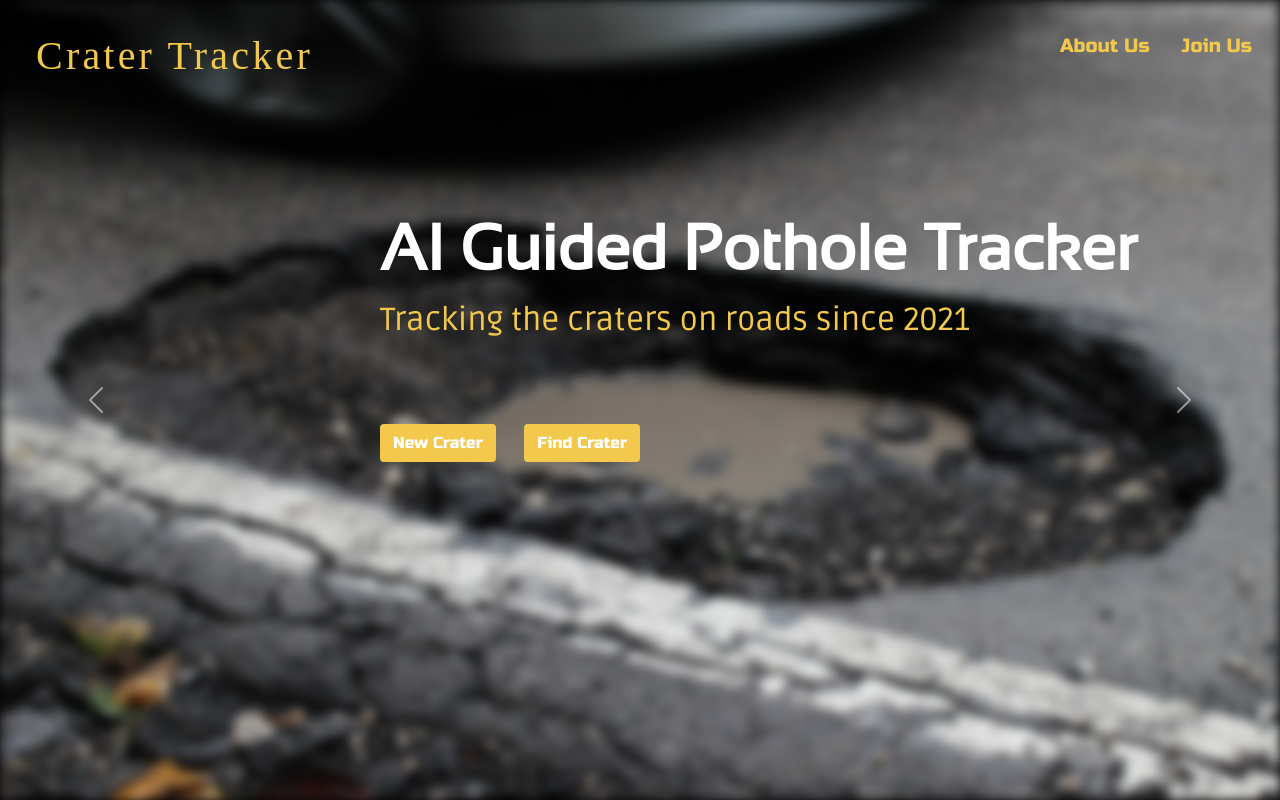
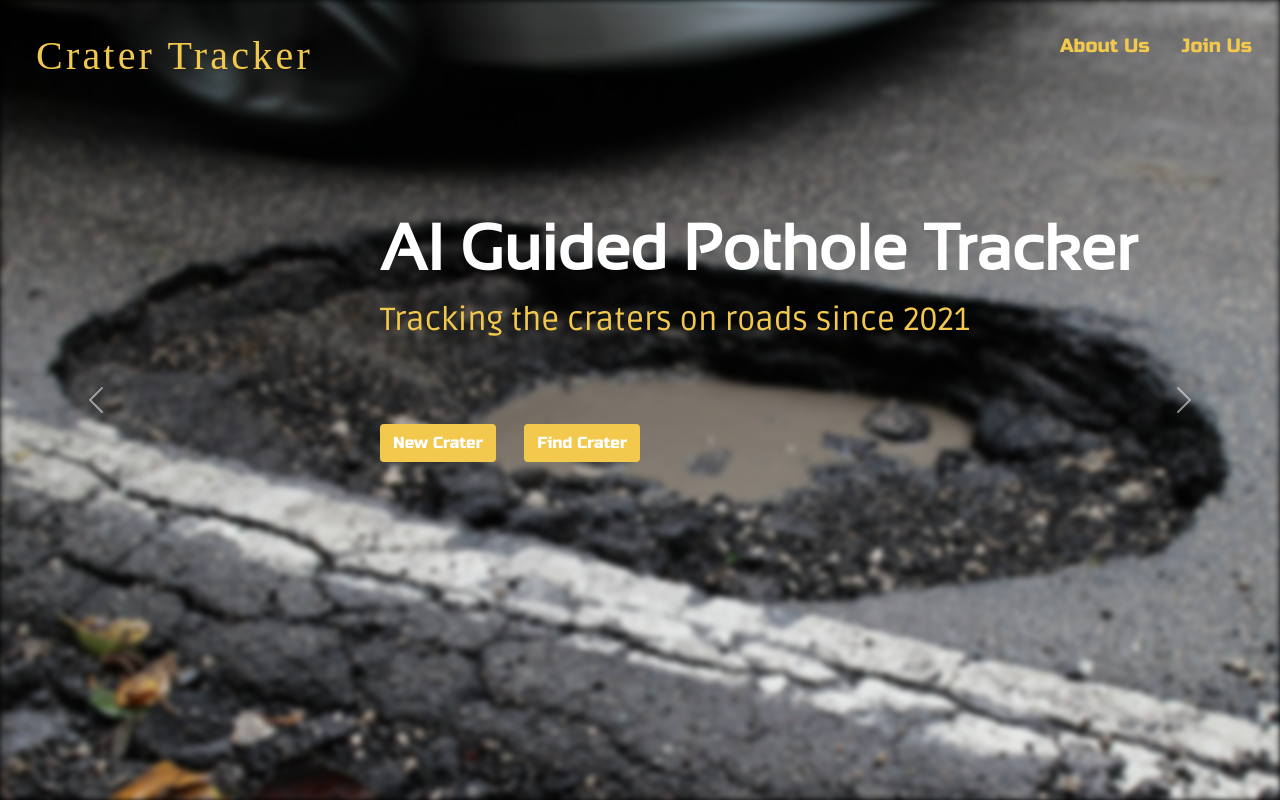
Before and after one commit to archi-max/PotHoleWebsite, a Django app: page / in a window 1280 px wide. Run offline with Django 3.2, Linux system fonts and the light colour scheme; some web fonts are replaced.

Commit message:
reduced blur and removed repeated carousel items

```diff
--- a/datacollection/static/css/main.css
+++ b/datacollection/static/css/main.css
@@ -75,7 +75,7 @@ padding: 5px;
   -moz-background-size: cover;
   -o-background-size: cover;
   background-size: cover;
-    -webkit-filter: blur(6px);
+    -webkit-filter: blur(3px);
 }
 
     .intro-headline {
--- a/templates/index.html
+++ b/templates/index.html
@@ -49,7 +49,7 @@
                             <div class="carousel-item" style="background-image: url({% static 'images/bg_pothole4.jpg' %})"></div>
                             <div class="carousel-item" style="background-image: url({% static 'images/bg_pothole5.jpg' %})"></div>
                             <div class="carousel-item" style="background-image: url({% static 'images/bg_pothole6.jpg' %})"></div>
-                            <div class="carousel-item" style="background-image: url({% static 'images/bg_pothole7.jpg' %})"></div>
+
                         </div>
         <button class="carousel-control-prev" type="button" data-bs-target="#carouselExampleIndicators" data-bs-slide="prev">
     <span class="carousel-control-prev-icon" aria-hidden="true"></span>
```
